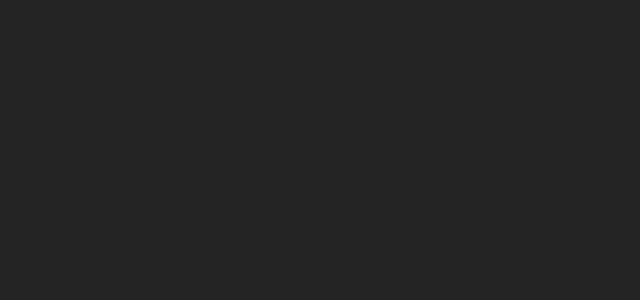
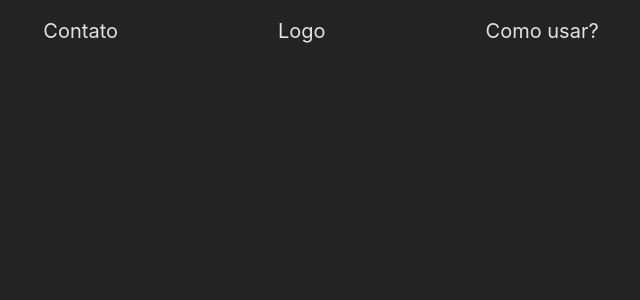
Before and after one commit to jadiel07/Sua-Biblioteca, a React (Vite) app: page / in a window 1280 px wide. Shown: the top 300 px of the page, without its empty margins (339-979 px from the left). Built offline with nearby package versions, Linux system fonts and the light colour scheme.

Commit message:
Atualizaçao do componente header

```diff
--- a/src/App.jsx
+++ b/src/App.jsx
@@ -1,5 +1,11 @@
+import Header from "./components/header/Header";
+
 function App() {
-  return <div id="app"></div>;
+  return (
+    <div id="app">
+      <Header />
+    </div>
+  );
 }
 
 export default App;
--- /dev/null
+++ b/src/components/header/Header.jsx
@@ -0,0 +1,15 @@
+import style from "./style.module.css";
+
+export default function Header() {
+  return (
+    <>
+      <nav>
+        <ul>
+          <li>Contato</li>
+          <li>Logo</li>
+          <li>Como usar?</li>
+        </ul>
+      </nav>
+    </>
+  );
+}
--- /dev/null
+++ b/src/components/header/style.module.css
@@ -0,0 +1,15 @@
+nav {
+  display: flex;
+  justify-content: center;
+}
+
+li {
+  display: inline-block;
+  margin: 0em 5rem;
+  cursor: pointer;
+  font-size: 20px;
+  transition: 0.7s;
+}
+li:hover {
+  color: bisque;
+}
--- a/src/index.css
+++ b/src/index.css
@@ -25,8 +25,7 @@
 
 body {
   margin: 0;
-  display: flex;
-  place-items: center;
+  padding: 0;
   min-width: 320px;
   min-height: 100vh;
 }
```
